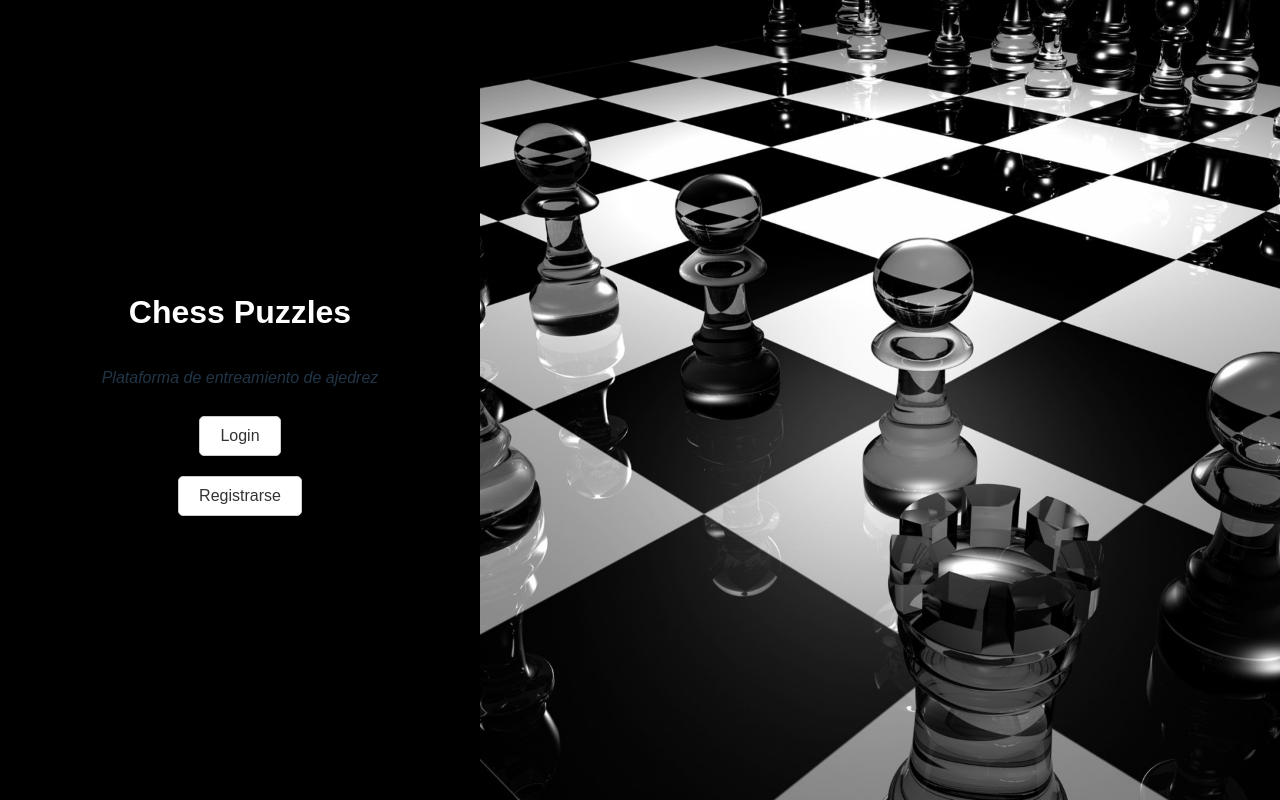
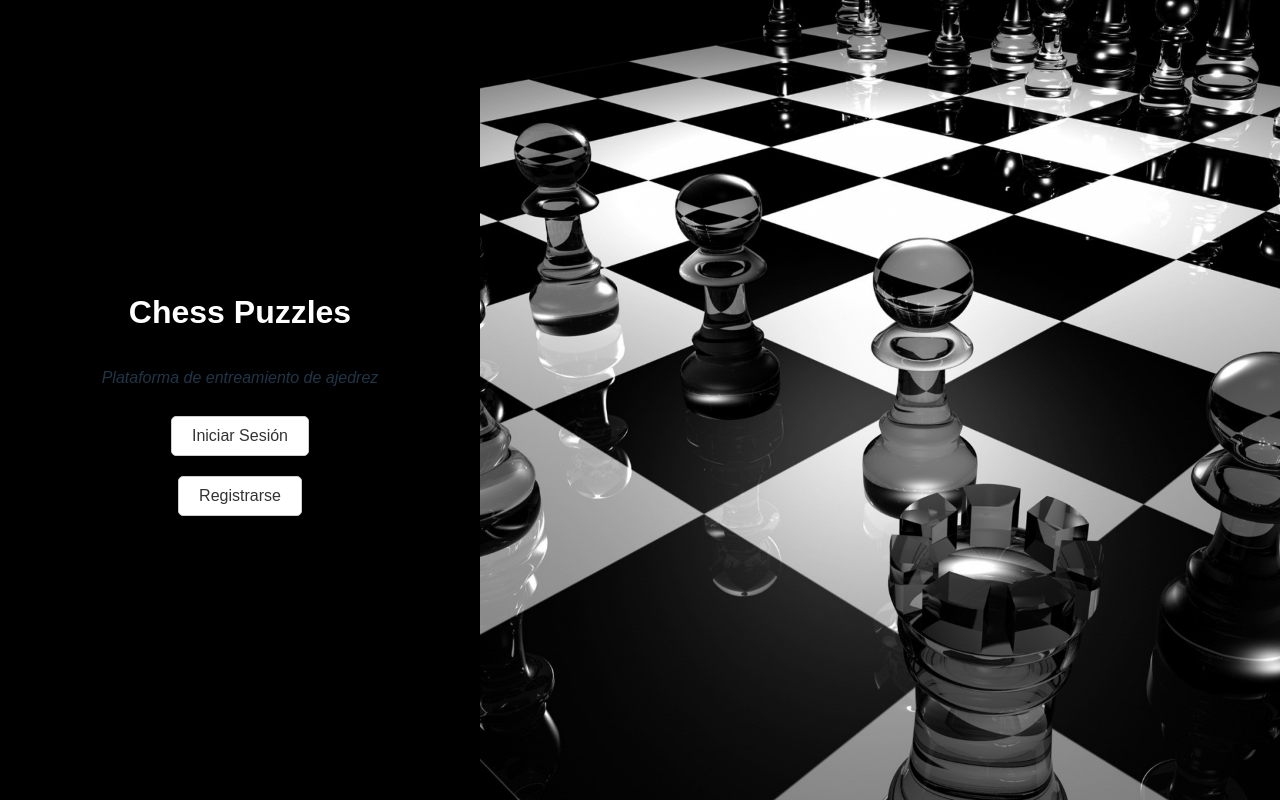
Before and after one commit to Dieg0ard/UI-Chess-Puzzles, a React (Vite) app: page / in a window 1280 px wide. Built offline with nearby package versions, Linux system fonts and the light colour scheme.

Commit message:
correccion de idioma

```diff
--- a/src/pages/HomePage.jsx
+++ b/src/pages/HomePage.jsx
@@ -8,7 +8,7 @@ export default function HomePage() {
       <div className="left-panel">
         <h1 className="title">Chess Puzzles</h1>
         <p><em>Plataforma de entreamiento de ajedrez</em></p>
-        <button className="button">Login</button>
+        <button className="button">Iniciar Sesión</button>
         <button className="button">Registrarse</button>
       </div>
 
```
